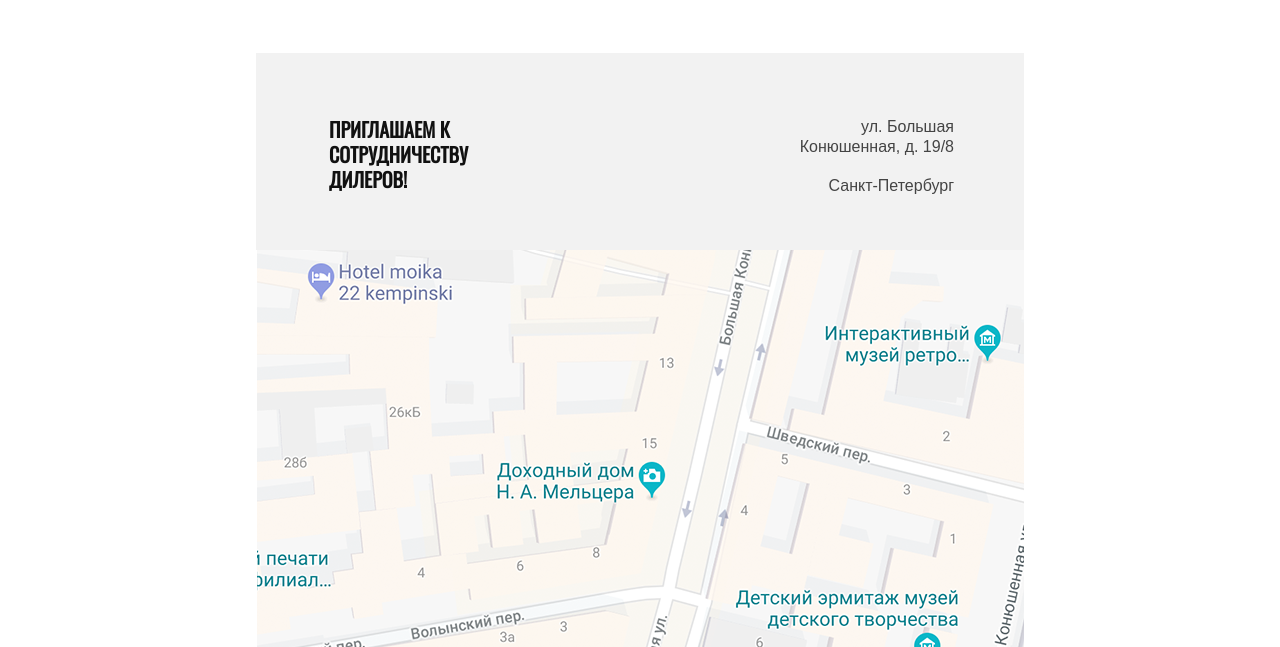
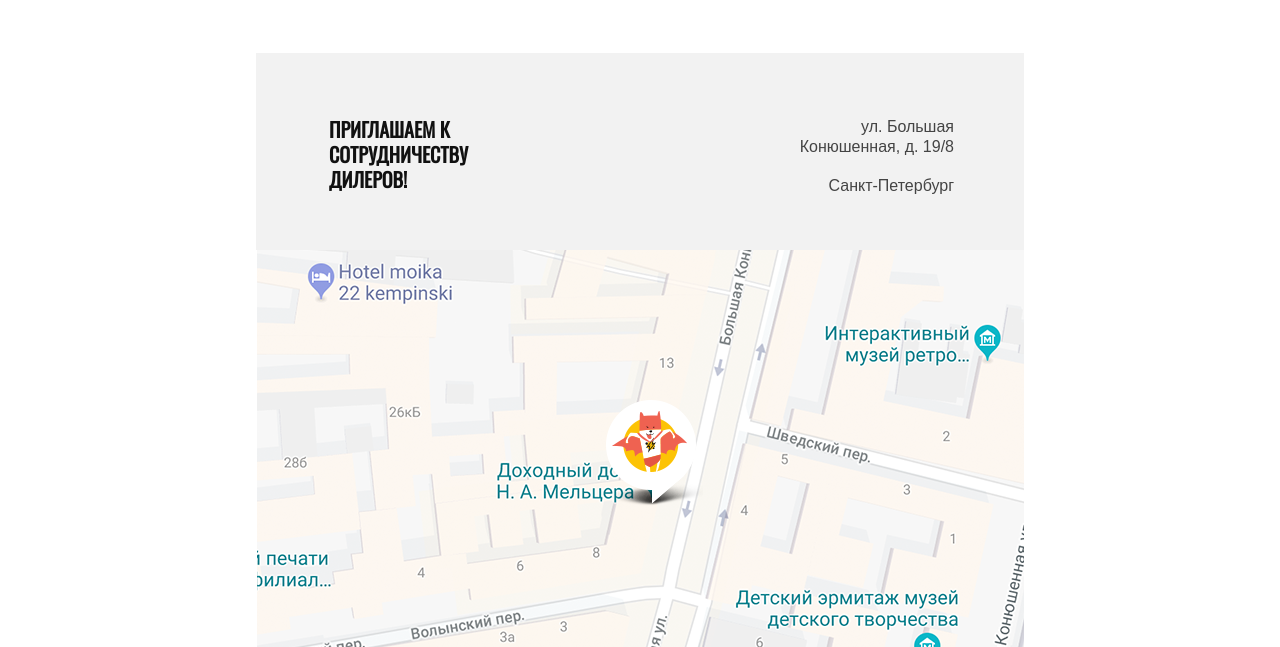
Before and after one commit to mixamus13/487083-cat-energy-17, a website: page source/form.html in a window 1280 px wide. Shown: the part 1930-2577 px from the top of the page. Drawn offline with nearby package versions, Linux system fonts and the light colour scheme; files that its build step writes are made by us from their sources.

Commit message:
мелкие доработки v-2

```diff
--- a/source/form.html
+++ b/source/form.html
@@ -146,7 +146,9 @@
     <h3 class="contacts__invite contacts__invite--catalog">приглашаем к сотрудничеству дилеров!</h3>
     <p class="contacts__address contacts__address--catalog"><span class="contacts__address-city">ул. Большая Конюшенная, д. 19/8</span>Санкт-Петербург</p>
   </div>
-  <div class="page-footer__map container">
+  <div class="page-footer__map">
+    <div class="page-footer__pin container"></div>
+  </div>
   </div>
   <div class="page-footer__bg">
     <div class="page-footer__wrapper container">
```
Also changed, not shown: source/catalog.html (+2 -1 lines).
